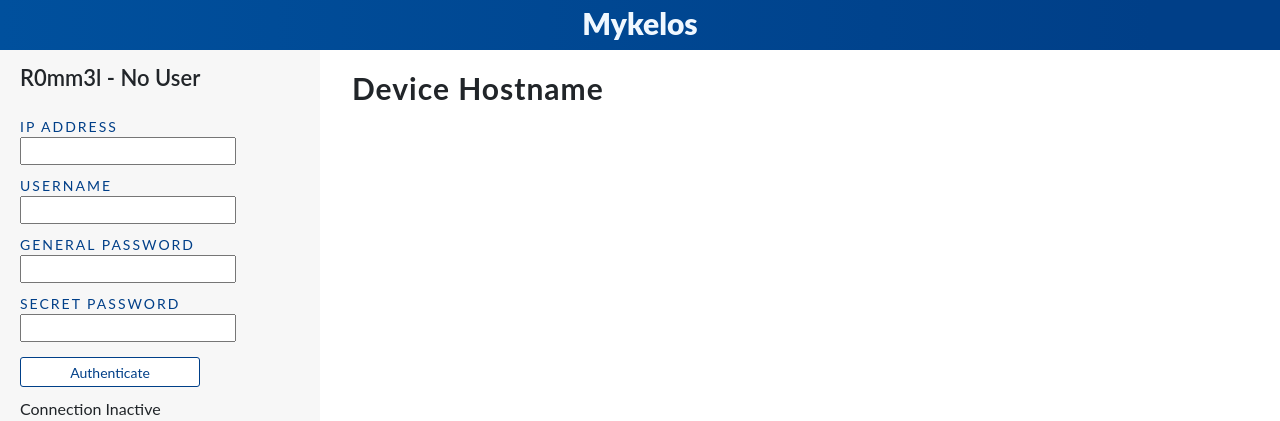
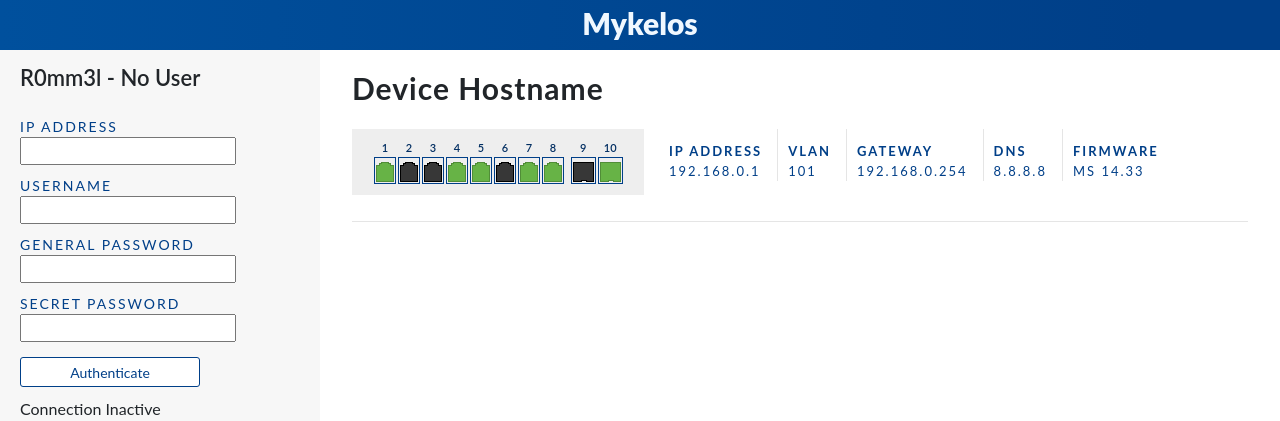
Before and after one commit to AdamSpera/mykelos, a Flask app: page / in a window 1280 px wide. Shown: the top 421 px of the page. Run offline with Flask 2, Linux system fonts and the light colour scheme; some libraries are stand-ins or nearby versions.

Commit message:
Update page design and layout

```diff
--- a/static/index.js
+++ b/static/index.js
@@ -8,6 +8,18 @@
 var loadingAnimation = document.getElementById('loadingAnimation');
 
 var hostname = document.getElementById('hostname');
+var interfaces = {
+  'port1': document.getElementById('port1'),
+  'port2': document.getElementById('port2'),
+  'port3': document.getElementById('port3'),
+  'port4': document.getElementById('port4'),
+  'port5': document.getElementById('port5'),
+  'port6': document.getElementById('port6'),
+  'port7': document.getElementById('port7'),
+  'port8': document.getElementById('port8'),
+  'port9': document.getElementById('port9'),
+  'port10': document.getElementById('port10'),
+};
 
 function getHostname() {
   fetch('/getHostname', { method: 'POST', body: JSON.stringify({ hostIP: hostField.value, username: username.value, generalPassword: generalPassword.value, secretPassword: secretPassword.value }) })
--- a/static/styles.css
+++ b/static/styles.css
@@ -20,19 +20,40 @@
 }
 
 @keyframes load91371 {
-  0%, 10%, 100% {
+
+  0%,
+  10%,
+  100% {
     width: 0;
   }
 
-  10%,20%,30%,40%,50%,60%,70%,80%,90%,100% {
+  10%,
+  20%,
+  30%,
+  40%,
+  50%,
+  60%,
+  70%,
+  80%,
+  90%,
+  100% {
     border-right-color: transparent;
   }
 
-  11%,21%,31%,41%,51%,61%,71%,81%,91% {
+  11%,
+  21%,
+  31%,
+  41%,
+  51%,
+  61%,
+  71%,
+  81%,
+  91% {
     border-right-color: #003f88;
   }
 
-  60%, 80% {
+  60%,
+  80% {
     width: 150px;
   }
 }
@@ -116,3 +137,71 @@
 .inputField {
   width: 75%;
 }
+
+.switch-border {
+  background-color: #EEEEEE;
+
+  margin-left: 20px;
+  padding-left: 20px;
+
+  width: 292px;
+  height: 66px;
+}
+
+.port-table {
+  padding-top: 0px;
+  border-collapse: separate;
+}
+
+.port-table span {
+  width: 20;
+  height: 20;
+
+  font-size: 11px;
+  font-weight: 600;
+  color: #002d61;
+
+  text-align: center;
+}
+
+.port-table th {
+  width: 20;
+  height: 20;
+
+  position: relative;
+	bottom: -3px;
+
+  text-align: center;
+}
+
+.port-table td {
+  width: 20;
+  height: 20;
+  border: 1px solid #003f88;
+  cursor: pointer;
+}
+
+.infoTable {
+  margin-left: 15px;
+
+  border-collapse: separate;
+  border-spacing: 10px 0;
+
+  font-size: 13px;
+  letter-spacing: 2px;
+
+  color: #003f88;
+}
+
+.infoTable p {
+  border-right: 1px solid #E5E5E5;
+  padding-top: 13px;
+  padding-right: 15px;
+}
+
+.divider {
+  color: white;
+  border-bottom: 1px solid #E5E5E5;
+  margin-left: 20px;
+  margin-right: 20px;
+}
--- a/template/index.html
+++ b/template/index.html
@@ -58,6 +58,72 @@
     <!-- Right column -->
     <div class="col-9 rightBar">
       <h2 id="hostname" style="padding-top: 15px; padding-bottom: 15px;">Device Hostname</h2>
+
+      <div style="display: flex; flex-wrap: wrap;">
+
+        <!-- Flex left box -->
+        <div>
+          <div class="switch-border">
+            <table class="port-table">
+              <tr style="cursor: default;">
+                <th style="margin-right: 10px;"><span>1</span></th>
+                <th><span>2</span></th>
+                <th><span>3</span></th>
+                <th><span>4</span></th>
+                <th><span>5</span></th>
+                <th><span>6</span></th>
+                <th><span>7</span></th>
+                <th><span>8</span></th>
+                <th><span>&nbsp;</span></th>
+                <th><span>9</span></th>
+                <th><span>10</span></th>
+              </tr>
+              <tr>
+                <td id="port1"><img src="/static/assets/active-port.png" alt="active-port"></td>
+                <td id="port2"><img src="/static/assets/off-port.png" alt="active-port"></td>
+                <td id="port3"><img src="/static/assets/off-port.png" alt="active-port"></td>
+                <td id="port4"><img src="/static/assets/active-port.png" alt="active-port"></td>
+                <td id="port5"><img src="/static/assets/active-port.png" alt="active-port"></td>
+                <td id="port6"><img src="/static/assets/off-port.png" alt="active-port"></td>
+                <td id="port7"><img src="/static/assets/active-port.png" alt="active-port"></td>
+                <td id="port8"><img src="/static/assets/active-port.png" alt="active-port"></td>
+                <td style="border: none !important; cursor: default;"><img src="" alt=""></td>
+                <td id="port9"><img src="/static/assets/off-sfp.png" alt="active-port"></td>
+                <td id="port10"><img src="/static/assets/active-sfp.png" alt="active-port"></td>
+              </tr>
+            </table>
+          </div>
+        </div>
+
+        <!-- Flex right box -->
+        <div>
+          <!-- Device base info -->
+          <table class="infoTable">
+            <tr>
+              <td>
+                <p><b>IP ADDRESS</b><br>192.168.0.1</p>
+              </td>
+              <td>
+                <p><b>VLAN</b><br>101</p>
+              </td>
+              <td>
+                <p><b>GATEWAY</b><br>192.168.0.254</p>
+              </td>
+              <td>
+                <p><b>DNS</b><br>8.8.8.8</p>
+              </td>
+              <td>
+                <p style="border-right: 1px solid white !important;"><b>FIRMWARE</b><br>MS 14.33</p>
+              </td>
+            </tr>
+          </table>
+        </div>
+
+      </div>
+
+      <!-- Divide line -->
+      <div class="divider">.</div>
+
     </div>
 
   </div>
```
Also changed, not shown: static/assets/active-port.png (added), static/assets/active-sfp.png (added), static/assets/off-port.png (added), static/assets/off-sfp.png (added). Lines whose indentation alone changed are shown as unchanged.
